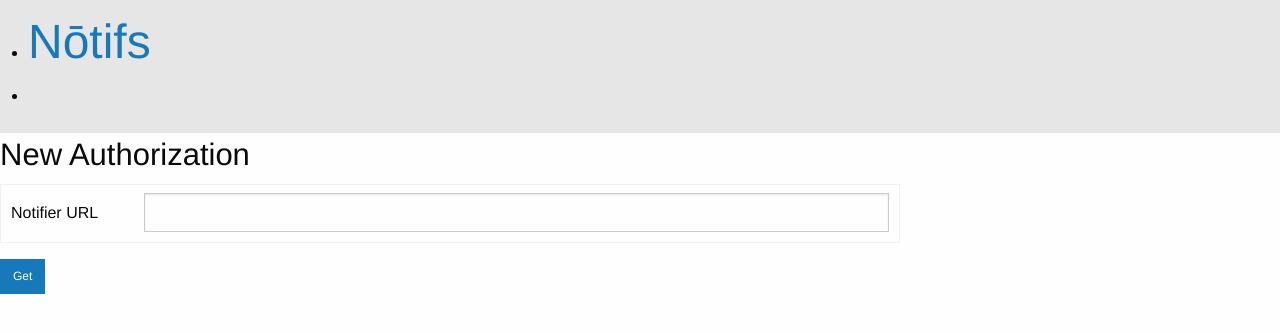
After one commit to jimfenton/notif-mgmt, a Django app: template mgmt/templates/mgmt/authorize.html in a window 1280 px wide. The commit adds this page. Shown: the top 333 px of the page. Run offline with Django 3.2, Linux system fonts and the light colour scheme; the template is opened without the code that fills it, so the values that code supplies are empty; some libraries are stand-ins or nearby versions.

Commit message:
Add new authorization flow, entering notifier URL at agent

```diff
--- a/mgmt/templates/basepage.html
+++ b/mgmt/templates/basepage.html
@@ -35,14 +35,19 @@
 </ul>
 
 <ul class="left">
-  <li{% if page == 'notif' %} class="active"{% endif %}><a href="{% url 'notif' %}">Notifications</a></li>
-  <li{% if page == 'auth' %} class="active"{% endif %}><a href="{% url 'auth' %}">Authorizations</a></li>
+  <li {% if page == 'notif' %} class="active"{% endif %}><a href="{% url 'notif' %}">Notices</a></li>
+  <li class="has-dropdown"><a href="#">Authorizations</a>
+  <ul class="dropdown">
+    <li {% if page == 'auth' %} class="active"{% endif %}><a href="{% url 'auth' %}">Current</a></li>
+    <li {% if page == 'authorize' %} class="active"{% endif %}><a href="{% url 'authorize' %}">New</a></li>
+  </ul></li>
+
   <li class="has-dropdown"><a href="#">Alerts</a>
   <ul class="dropdown">
-    <li{% if page == 'rules' %} class="active"{% endif %}><a href="{% url 'rules' %}">Rules</a></li>
-    <li{% if page == 'methods' %} class="active"{% endif %}><a href="{% url 'methods' %}">Methods</a></li>
+    <li {% if page == 'rules' %} class="active"{% endif %}><a href="{% url 'rules' %}">Rules</a></li>
+    <li {% if page == 'methods' %} class="active"{% endif %}><a href="{% url 'methods' %}">Methods</a></li>
     </ul></li>
-  <li{% if page == 'settings' %} class="active"{% endif %}><a href="{% url 'settings' %}">Settings</a></li>
+  <li {% if page == 'settings' %} class="active"{% endif %}><a href="{% url 'settings' %}">Settings</a></li>
 </ul>
 </section>
 {% endif %}
--- a/mgmt/templates/mgmt/authnew.html
+++ b/mgmt/templates/mgmt/authnew.html
@@ -8,12 +8,13 @@
 <form name="auth_detail" action={% url 'authcreate' %} method="post">
 {% csrf_token %}
 <table style="width:900px">
-  <tr><td>Name</td><td><input type="text" name="description"
+  <tr><td>Description</td><td><input type="text" name="name"
     value="{{ name }}" size="30" /></td></tr>
   <tr><td>Domain</td><td>
       {% if domain == "" %}<input type="text" name="domain" size="30" />
     {% else %}{{ domain }}
     <input type="hidden" name="domain" value="{{ domain }}"/>{% endif %}</td></tr>
+  <tr><td>Target</td><td> {{ redirect }}</td></tr>
   <tr><td>Max Priority</td><td><select name="maxpri">
     {% for pri, priname in priority_choices %}
     <option value="{{ pri }}"{% if pri == maxpri %} selected{% endif %}>{{ priname }}</option>
--- /dev/null
+++ b/mgmt/templates/mgmt/authorize.html
@@ -0,0 +1,18 @@
+{% extends "basepage.html" %}
+{% block title %}Authorization{% endblock %}
+{% block subtitle %}New Authorization{% endblock %}
+{% block breadcrumb %}<a href="../authorize">Summary</a>{% endblock %}
+
+{% block middle %}
+
+<form name="auth_detail" action={% url 'authcfm' %} method="post">
+{% csrf_token %}
+<table style="width:900px">
+  <tr><td>Notifier URL</td><td><input type="text" name="url"
+    value="" size="60" /></td></tr>
+
+  </table>
+<input type="submit" class="small button" value="Get">
+</form>
+
+{% endblock %}
--- a/mgmt/urls.py
+++ b/mgmt/urls.py
@@ -18,6 +18,7 @@ url(r'^$', views.home, name='home'),
     url('^', include('django.contrib.auth.urls')),
     url(r'^accounts/login/$', auth_views.LoginView.as_view()),
     url(r'^authorize', views.authorize, name='authorize'),
+    url(r'^authcfm', views.authcfm, name='authcfm'),
     url(r'^auth/', include('mgmt.auth-urls')),
     url(r'^notif/', include('mgmt.notif-urls')),
     url(r'^settings', views.settings, name='settings'),
```
Also changed, not shown: mgmt/views.py (+16 -21 lines).
